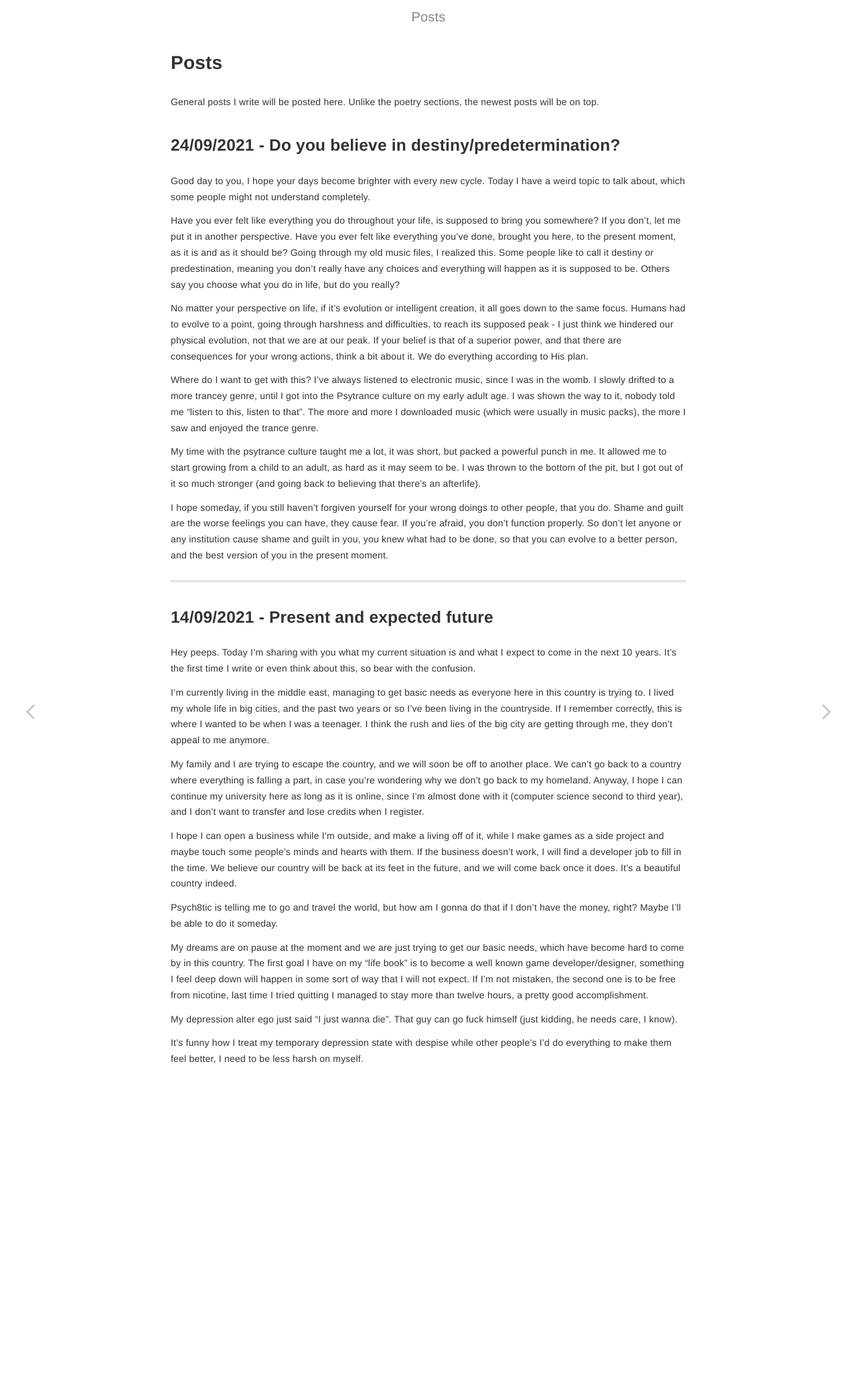
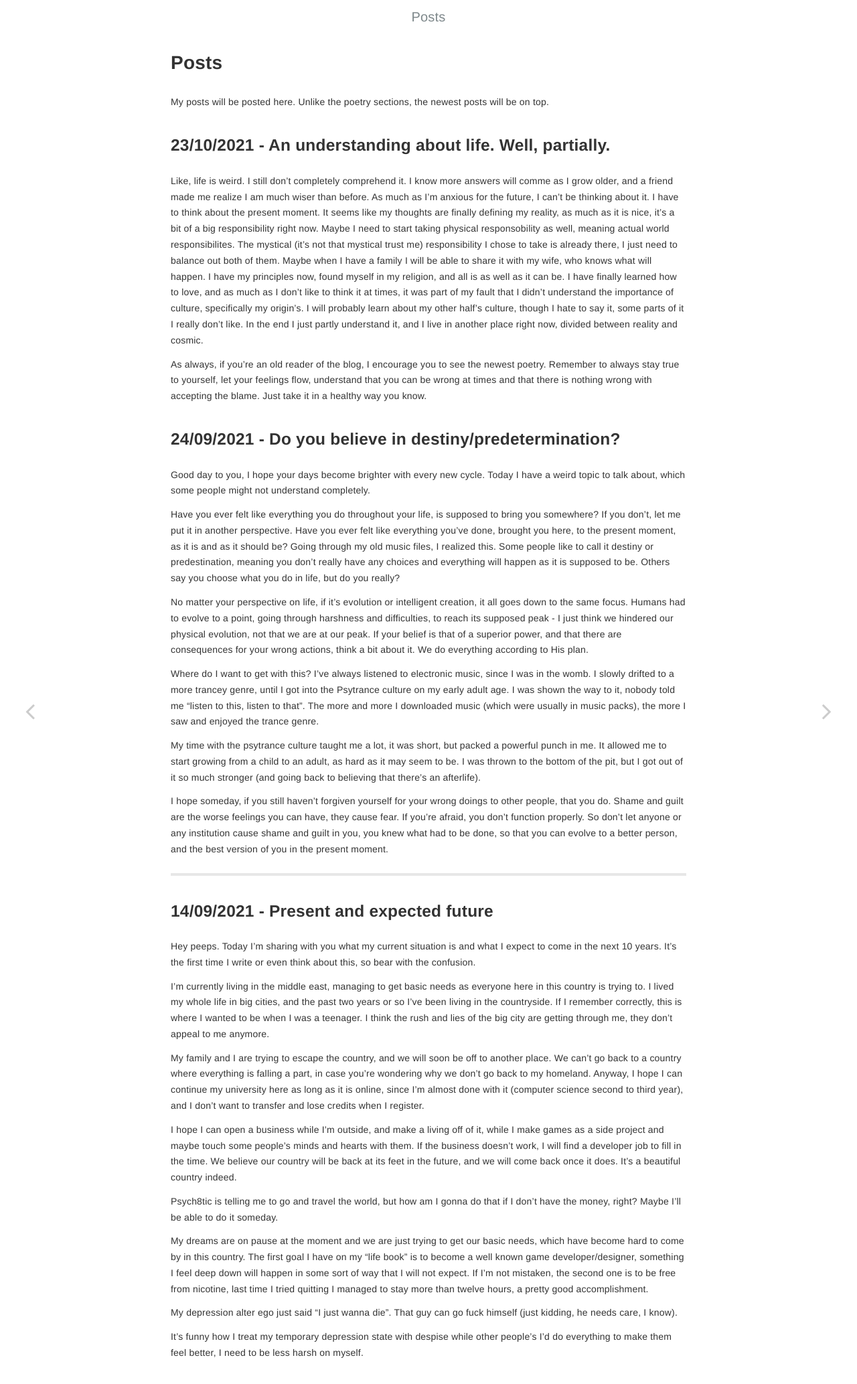
Before and after one commit to Jihanger-997/utopian_orbit_blog, a Jekyll site: the page built from _posts/2021-08-09-Posts.markdown, in a window 1280 px wide. Shown: the top 2067 px of the page at 67% size. Built offline with Jekyll 4.4.1, drawn with Linux system fonts in a browser that asks for light colours.

Commit message:
woot woot, new poetry, and a post

```diff
--- a/_posts/2021-08-09-Posts.markdown
+++ b/_posts/2021-08-09-Posts.markdown
@@ -7,7 +7,16 @@ author: Jihanger
 permalink: "/:year/:month/:day/:categories/:title/"
 ---
 
-General posts I write will be posted here. Unlike the poetry sections, the newest posts will be on top.
+My posts will be posted here. Unlike the poetry sections, the newest posts will be on top.
+
+
+23/10/2021 - An understanding about life. Well, partially.
+-------------
+Like, life is weird. I still don't completely comprehend it. I know more answers will comme as I grow older, and a friend made me realize I am much wiser than before. As much as I'm anxious for the future, I can't be thinking about it. I have to think about the present moment. It seems like my thoughts are finally defining my reality, as much as it is nice, it's a bit of a big responsibility right now. Maybe I need to start taking physical responsobility as well, meaning actual world responsibilites. The mystical (it's not that mystical trust me) responsibility I chose to take is already there, I just need to balance out both of them. Maybe when I have a family I will be able to share it with my wife, who knows what will happen. I have my principles now, found myself in my religion, and all is as well as it can be. I have finally learned how to love, and as much as I don't like to think it at times, it was part of my fault that I didn't understand the importance of culture, specifically my origin's. I will probably learn about my other half's culture, though I hate to say it, some parts of it I really don't like. In the end I just partly understand it, and I live in another place right now, divided between reality and cosmic.
+
+As always, if you're an old reader of the blog, I encourage you to see the newest poetry. Remember to always stay true to yourself, let your feelings flow, understand that you can be wrong at times and that there is nothing wrong with accepting the blame. Just take it in a healthy way you know.
+
+
 
 
 24/09/2021 - Do you believe in destiny/predetermination?
```
Also changed, not shown: _posts/2021-08-10-Poetry-Jihanger.markdown (+38 -0 lines), _posts/2021-08-11-Poetry-Psych8tic.markdown (+41 -3 lines).
